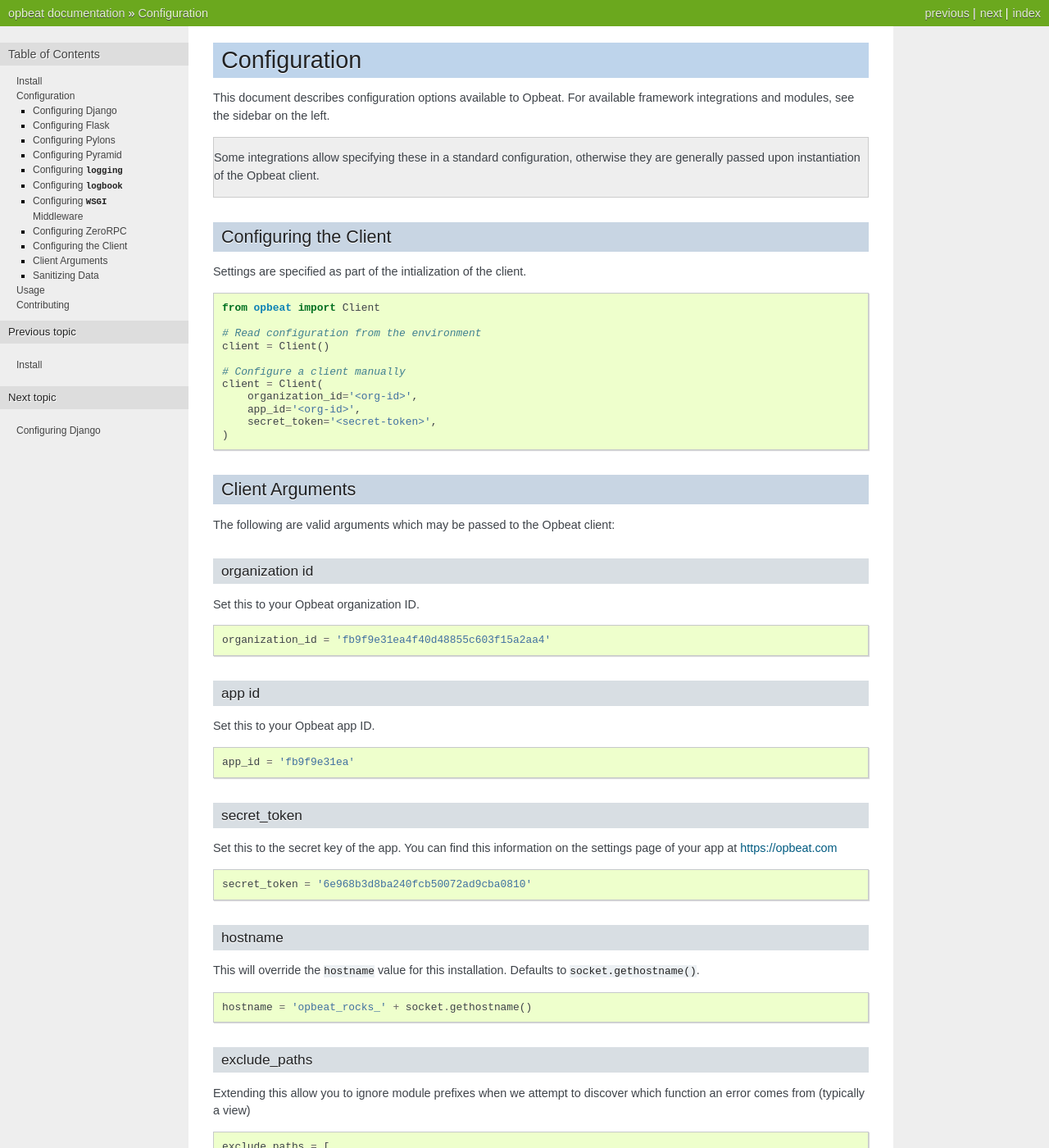
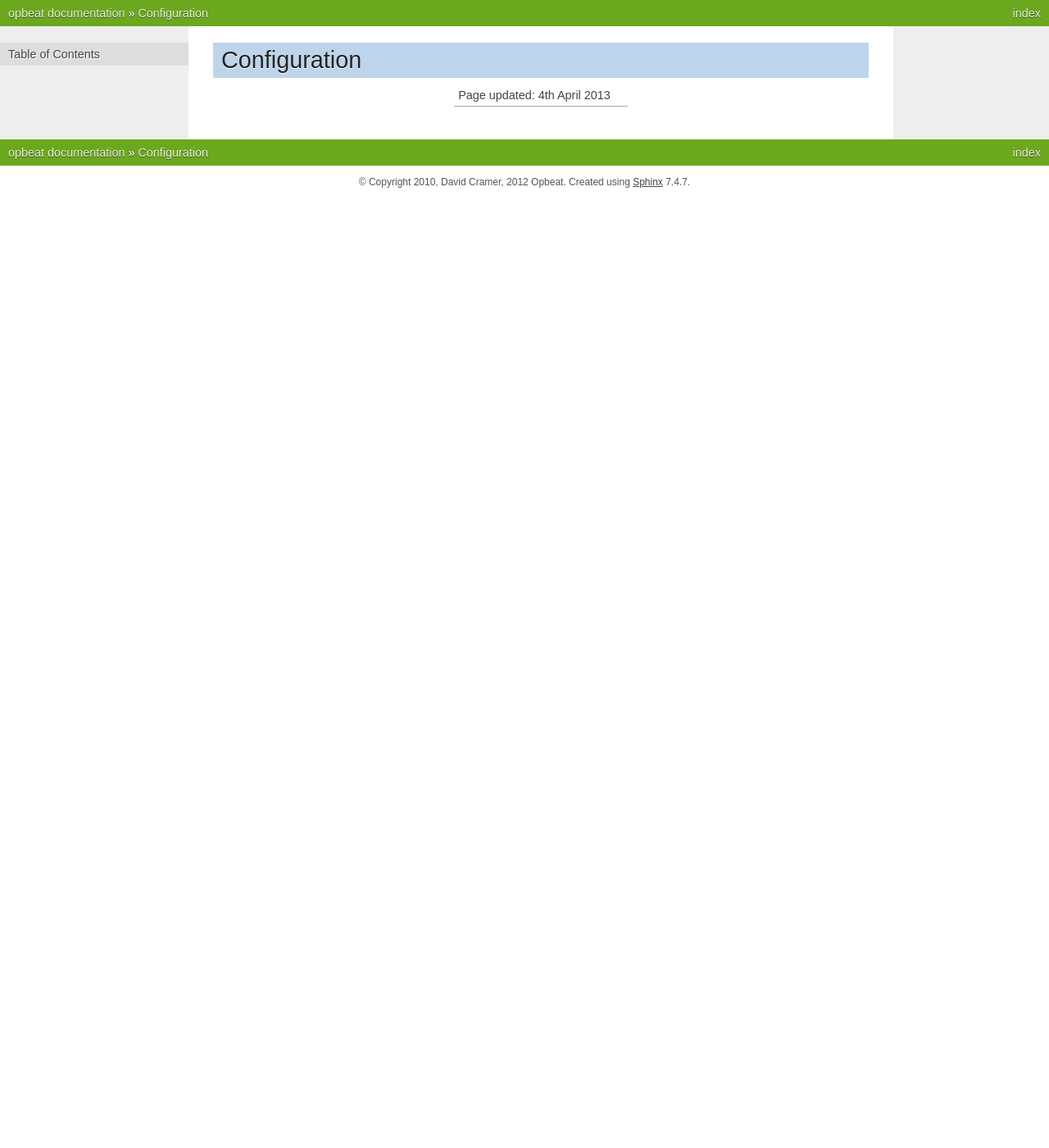
Before and after one commit to JohnFredok/apm-agent-python, a Sphinx documentation site: the page built from docs/config/index.rst, in a window 1280 px wide and 1400 px high. Shown: the whole window at 82% size. Built offline with Sphinx 7.4.7, drawn with Linux system fonts in a browser that asks for light colours; pages that are not in the unit, such as notebooks, are missing from menus; some of the changed text lies outside the part shown.

Commit message:
docs redesign

```diff
--- a/docs/config/index.rst
+++ b/docs/config/index.rst
@@ -1,186 +1,7 @@
 Configuration
 =============
 
-This document describes configuration options available to Opbeat.
-For available framework integrations and modules, see the sidebar on the left.
+.. csv-table::
+  :class: page-info
 
-.. container:: note
-
-  Some integrations allow specifying these in a standard configuration, otherwise they are generally passed upon instantiation of the Opbeat client.
-
-.. toctree::
-   :maxdepth: 2
-   :hidden:
-
-   django
-   flask
-   pylons
-   pyramid
-   logging
-   logbook
-   wsgi
-   zerorpc
-
-
-Configuring the Client
-----------------------
-
-Settings are specified as part of the intialization of the client.
-
-::
-
-    from opbeat import Client
-
-    # Read configuration from the environment
-    client = Client()
-
-    # Configure a client manually
-    client = Client(
-        organization_id='<org-id>',
-        app_id='<org-id>',
-        secret_token='<secret-token>',
-    )
-
-Client Arguments
-----------------
-
-
-The following are valid arguments which may be passed to the Opbeat client:
-
-organization id
-~~~~~~~~~~~~~~~~
-
-Set this to your Opbeat organization ID.
-
-::
-
-    organization_id = 'fb9f9e31ea4f40d48855c603f15a2aa4'
-
-app id
-~~~~~~~~~~~~~~
-
-Set this to your Opbeat app ID.
-
-::
-
-    app_id = 'fb9f9e31ea'
-
-secret_token
-~~~~~~~~~~~~~~~~~~
-
-Set this to the secret key of the app.
-You can find this information on the settings page of your app
-at https://opbeat.com
-
-::
-
-    secret_token = '6e968b3d8ba240fcb50072ad9cba0810'
-
-hostname
-~~~~~~~~~~~~~~
-
-This will override the ``hostname`` value for this installation. Defaults to ``socket.gethostname()``.
-
-::
-
-    hostname = 'opbeat_rocks_' + socket.gethostname()
-
-exclude_paths
-~~~~~~~~~~~~~
-
-Extending this allow you to ignore module prefixes when we attempt to discover which function an error comes from (typically a view)
-
-::
-
-    exclude_paths = [
-        'django',
-        'opbeat',
-        'lxml.objectify',
-    ]
-
-include_paths
-~~~~~~~~~~~~~
-
-For example, in Django this defaults to your list of ``INSTALLED_APPS``, and is used for drilling down where an exception is located
-
-::
-
-    include_paths = [
-        'django',
-        'opbeat',
-        'lxml.objectify',
-    ]
-
-list_max_length
-~~~~~~~~~~~~~~~
-
-The maximum number of items a list-like container should store.
-
-If an iterable is longer than the specified length, the left-most elements up to length will be kept.
-
-.. note:: This affects sets as well, which are unordered.
-
-::
-
-    list_max_length = 50
-
-string_max_length
-~~~~~~~~~~~~~~~~~
-
-The maximum characters of a string that should be stored.
-
-If a string is longer than the given length, it will be truncated down to the specified size.
-
-::
-
-    list_max_length = 200
-
-auto_log_stacks
-~~~~~~~~~~~~~~~
-
-Should opbeat automatically log frame stacks (including locals) all calls as it would for exceptions.
-
-::
-
-    auto_log_stacks = True
-
-timeout
-~~~~~~~
-
-If supported, the timeout value for sending messages to remote.
-
-::
-
-    timeout = 5
-
-processors
-~~~~~~~~~~
-
-A list of processors to apply to events before sending them to the Opbeat server. Useful for sending
-additional global state data or sanitizing data that you want to keep off of the server.
-
-::
-
-    processors = (
-        'opbeat.processors.SanitizePasswordsProcessor',
-    )
-
-Sanitizing Data
----------------
-
-Several processors are included with opbeat to assist in data sanitiziation. These are configured with the
-``processors`` value.
-
-.. data:: opbeat.processors.SanitizePasswordsProcessor
-
-   Removes all keys which resemble ``password`` or ``secret`` within stacktrace contexts, and HTTP
-   bits (such as cookies, POST data, the querystring, and environment).
-
-.. data:: opbeat.processors.RemoveStackLocalsProcessor
-
-   Removes all stacktrace context variables. This will cripple the functionality of Opbeat, as you'll only
-   get raw tracebacks, but it will ensure no local scoped information is available to the server.
-
-.. data:: opbeat.processors.RemovePostDataProcessor
-
-   Removes the ``body`` of all HTTP data.
+  "Page updated: 4th April 2013", ""
```
Also changed, not shown: docs/config/celery.rst (deleted, +0 -10 lines), docs/config/django.rst (+57 -70 lines), docs/config/flask.rst (+28 -7 lines), docs/index.rst (+46 -33 lines).
